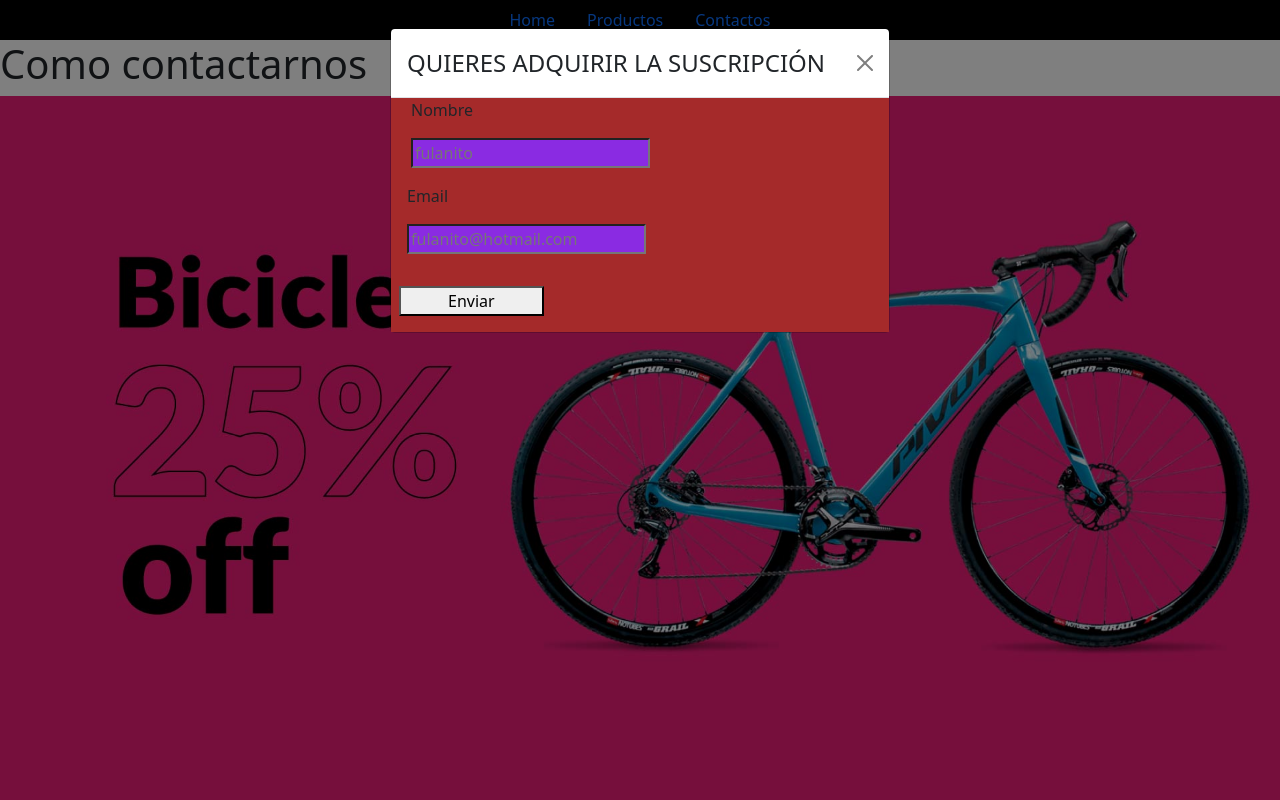
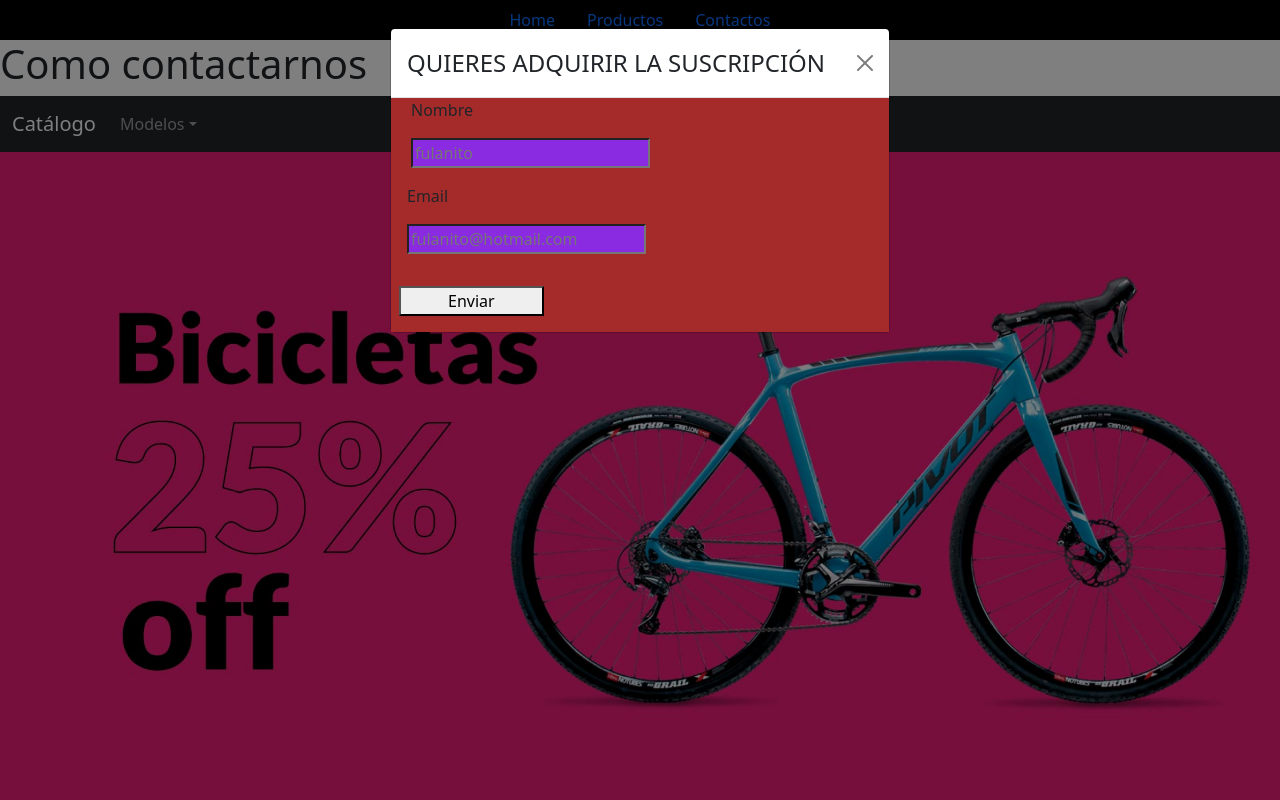
Before and after one commit to sparksqueen/guayerd-bikes-react, a React (Create React App) app: page /Contactos in a window 1280 px wide. Shown: the top 800 px of the page. Built offline with nearby package versions, Linux system fonts and the light colour scheme.

Commit message:
add catalogo

```diff
--- a/src/App.jsx
+++ b/src/App.jsx
@@ -37,6 +37,7 @@ function App() {
           <Route exact path="/Productos" element={<Productos />}></Route>
           <Route exact path="/Contactos" element={<Contactos />}></Route>
         </Routes>
+        <Catalogo/>
         <Banner/>
         <Producto/>
         <Contacto/>
--- a/src/Componentes/Catalogo/Catalogo.js
+++ b/src/Componentes/Catalogo/Catalogo.js
@@ -4,7 +4,7 @@ import { Navbar } from 'react-bootstrap';
 
 const Catalogo=() =>{
     return(
-
+      <>
 <nav className="navbar navbar-expand-lg navbar-dark bg-dark">
   <div className="container-fluid">
     <Link className="navbar-brand" to={"#"} >Catálogo</Link>
@@ -29,6 +29,7 @@ const Catalogo=() =>{
     </div>
   </div>
 </nav>
+</>
    )
 }
 
```
